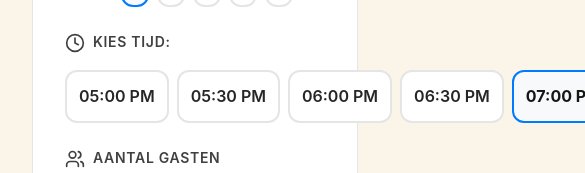
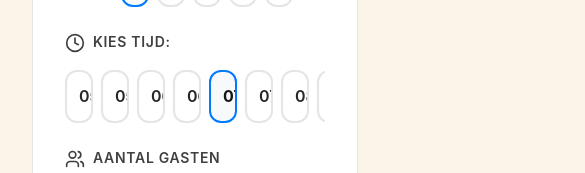
Before and after one commit to svenbouwman12/RestaurantBoeking, a React (Create React App) app in the folder client/: page / in a window 390 px wide. Shown: the part 1209-1382 px from the top of the page, 585 px wide, since content can reach past the window. Built offline with nearby package versions, Linux system fonts and the light colour scheme; no server answers; the database is empty; the HTML template or start-up script is replaced by a standard one.

Commit message:
Fix: Prevent time cards overflow - responsive layout with proper text handling

```diff
--- a/client/src/index.css
+++ b/client/src/index.css
@@ -283,6 +283,9 @@ p {
 /* Date and Time Selectors */
 .date-selector, .time-selector {
   margin-top: 1rem;
+  width: 100%;
+  max-width: 100%;
+  overflow: hidden;
 }
 
 .date-navigation {
@@ -414,9 +417,13 @@ p {
 }
 
 .time-card {
-  min-width: 70px;
+  min-width: 0;
   font-weight: 600;
-  flex: 0 0 auto;
+  flex: 1;
+  max-width: 100%;
+  overflow: hidden;
+  white-space: nowrap;
+  text-overflow: ellipsis;
 }
 
 .card-header {
```
